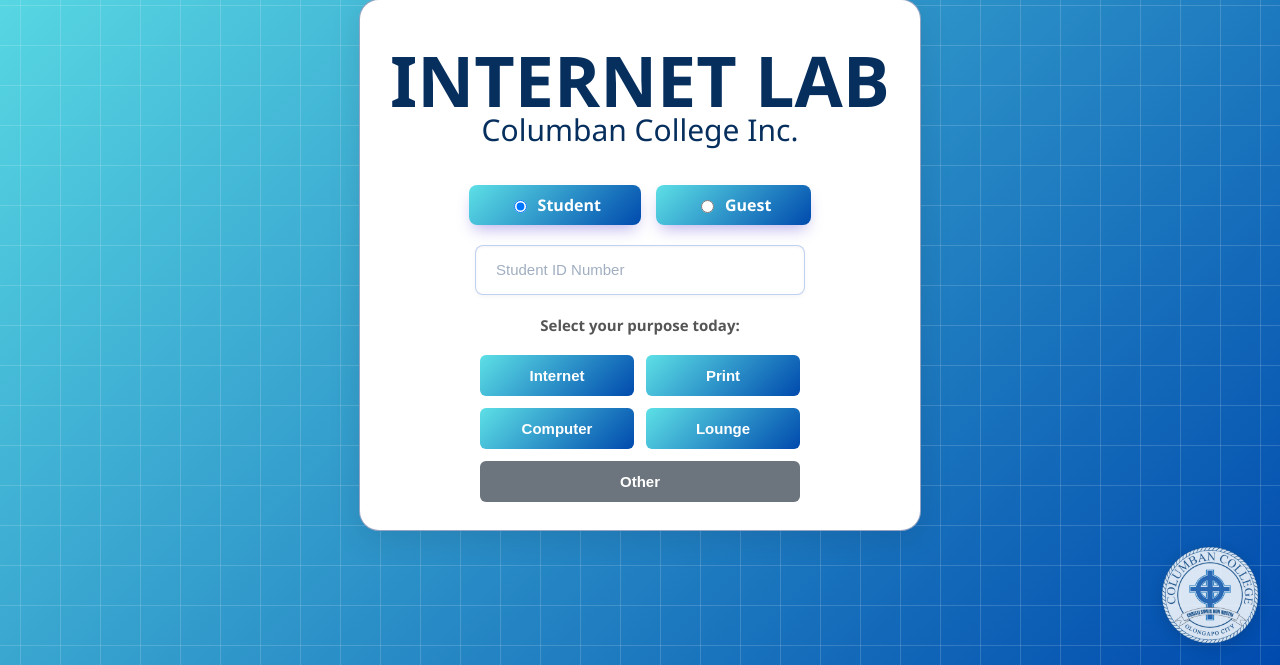
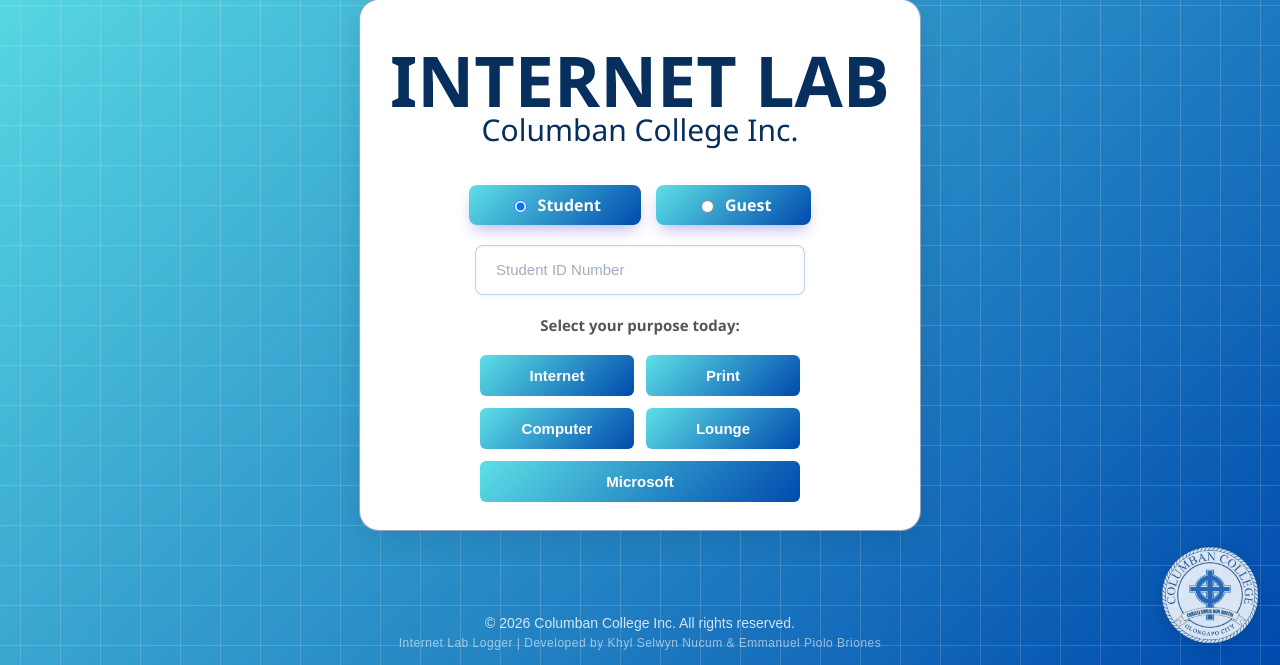
Before and after one commit to Zero0234/Login-Logout, a Django app: page / in a window 1280 px wide. Shown: the part 135-800 px from the top of the page. Run offline with Django 5.2, Linux system fonts and the light colour scheme.

Commit message:
Almost Polished

```diff
--- a/Student.csv
+++ /dev/null
@@ -1,5 +0,0 @@
-id_number,full_name,,
-23310134,Khyl Selwyn Nucum,,
-23310492,Emmanuel Briones,,
-12345678,Kim Abrigo,,
-,,,
--- a/logger/static/css/style.css
+++ b/logger/static/css/style.css
@@ -295,32 +219,41 @@ body {
     text-align: center !important;
     width: 100% !important;
     box-sizing: border-box !important;
-    display: block !important; /* Forces them to stop acting like inline-blocks */
+    display: block !important;
     transition: background-color 0.2s, transform 0.1s;
 }
 
-/* Blue Buttons */
 .modal-actions .btn-primary {
     background: linear-gradient(135deg, #5de0e6 0%, #004aad 100%) !important;
 }
 
 .modal-actions .btn-primary:hover {
-    background: linear-gradient(135deg, #37aeb4 0%, #022e68 100%) !important;
+    transform: scale(1.04);
 }
 
-/* Grey "Other" Button */
 .modal-actions .btn-secondary {
-    background-color: #6c757d !important;
+    background: linear-gradient(135deg, #5de0e6 0%, #004aad 100%) !important;
     grid-column: span 2 !important; /* Forces it to stretch across the bottom row */
 }
 
 .modal-actions .btn-secondary:hover {
-    background-color: #5a6268 !important;
+    transform: scale(1.04);
 }
 
-/* =========================================
-   MODAL CARDS (THE WHITE BOXES)
-   ========================================= */
+#purpose-selection-section {
+    margin-top: 20px;
+    width: 100%;
+}
+
+.purpose-label {
+    color: #555;
+    font-size: 15px;
+    margin-bottom: 10px;
+    font-weight: 600;
+    text-align: center;
+}
+
+/* Success Modal Cards*/
 .modal-card {
     background: white;
     padding: 30px;
@@ -361,26 +292,48 @@ body {
 }
 
 .corner-logo-container {
-    position: fixed;      /* Locks it in place relative to the browser window */
-    bottom: 20px;         /* 20px gap from the bottom edge */
-    right: 20px;          /* 20px gap from the right edge */
-    z-index: 1000;        /* Ensures it sits cleanly above your background shapes */
-    opacity: 0.85;        /* Makes it blend subtly with the design */
+    position: fixed;
+    bottom: 20px;
+    right: 20px;
+    z-index: 1000;
+    opacity: 0.85;
     transition: transform 0.3s ease, opacity 0.3s ease;
 }
 
-/* Styles the actual logo image inside the container */
 .corner-logo-container img {
-    width: 100px;          /* Clean, non-intrusive desktop size */
-    height: auto;         /* Maintains perfect aspect ratio proportions */
-    display: block;       /* Eliminates default browser inline tracking gaps */
-    filter: drop-shadow(0 4px 8px rgba(0, 0, 0, 0.15)); /* Adds a sleek modern depth shadow */
+    width: 100px;
+    height: auto;
+    display: block;
+    filter: drop-shadow(0 4px 8px rgba(0, 0, 0, 0.15));
 }
 
-/* Sleek hover interaction */
 .corner-logo-container:hover {
-    opacity: 1;           /* Lights up fully when you hover over it */
-    transform: scale(1.05); /* Adds a crisp, minimal pop-out zoom effect */
+    opacity: 1;
+    transform: scale(1.05);
+}
+
+/* Footer */
+.site-footer {
+    position: fixed;
+    bottom: 10px;
+    left: 0;
+    width: 100%;
+    text-align: center;
+    color: rgba(255, 255, 255, 0.8);
+    font-size: 14px;
+    z-index: 10;
+    pointer-events: none;
+}
+
+.site-footer p {
+    margin: 5px 0;
+    font-weight: 500;
+}
+
+.developer-credit {
+    font-size: 12px;
+    opacity: 0.7;
+    letter-spacing: 0.5px;
 }
 
 .btn-yes { background: #28a745; padding: 10px 30px; }
--- a/logger/templates/logger/index.html
+++ b/logger/templates/logger/index.html
@@ -21,6 +21,11 @@
     <img src="{% static 'css/Columban Logo (1).png' %}" alt="Columban College Logo">
 </a>
 
+<div class="site-footer">
+    <p>&copy; 2026 Columban College Inc. All rights reserved.</p>
+    <p class="developer-credit">Internet Lab Logger | Developed by Khyl Selwyn Nucum & Emmanuel Piolo Briones</p>
+</div>
+
 <div class="card">
     <form id="main-form" method="POST">
         {% csrf_token %}
@@ -36,21 +41,21 @@
         </div>
 
         <div id="name-section">
-            <input type="text" name="name" id="name_field" placeholder="Full Name" value="{{ name_val }}">
+            <input type="text" name="name" id="name_field" placeholder="Full Name" autocomplete="off" oninput="this.value = this.value.replace(/[0-9]/g, '');" value="{{ name_val }}">
         </div>
 
         <div id="id-section">
-            <input type="text" name="id_number" id="id_field" placeholder="Student ID Number" maxlength="8" oninput="this.value = this.value.replace(/[^0-9]/g, '');" value="{{ id_val }}">
+            <input type="text" name="id_number" id="id_field" placeholder="Student ID Number" maxlength="8" autocomplete="off" oninput="this.value = this.value.replace(/[^0-9]/g, '');" value="{{ id_val }}">
         </div>
 
-        <div id="purpose-selection-section" style="margin-top: 20px; width: 100%;">
-            <p style="color: #555; font-size: 15px; margin-bottom: 10px; font-weight: 600; text-align: center;">Select your purpose today:</p>
+        <div id="purpose-selection-section">
+            <p class="purpose-label">Select your purpose today:</p>
             <div class="modal-actions">
                 <button type="button" onclick="submitPurpose('Internet')" class="btn btn-primary">Internet</button>
                 <button type="button" onclick="submitPurpose('Print')" class="btn btn-primary">Print</button>
                 <button type="button" onclick="submitPurpose('Computer')" class="btn btn-primary">Computer</button>
                 <button type="button" onclick="submitPurpose('Lounge')" class="btn btn-primary">Lounge</button>
-                <button type="button" onclick="submitPurpose('Other')" class="btn btn-secondary">Other</button>
+                <button type="button" onclick="submitPurpose('Microsoft')" class="btn btn-secondary">Microsoft</button>
             </div>
         </div>
 
@@ -70,7 +75,7 @@
 <div id="registerModal" class="modal-overlay">
     <div class="modal-card">
         <h3 class="modal-title">ID Not Found</h3>
-        <p style="color: #555; font-size: 16px; margin-bottom: 20px;">Please register your details below.</p>
+        <p style="color: #555; font-size: 16px; margin-bottom: 20px; margin-top: -15px;">Please register your details below.</p>
 
         <form id="register-form" style="display: flex; flex-direction: column; gap: 15px;">
             <input type="text" id="reg_id_field" readonly style="padding: 10px; border-radius: 5px; border: 1px solid #ccc; background: #eee;">
```
Also changed, not shown: other parts of logger/static/css/style.css (+13 -91 lines).
